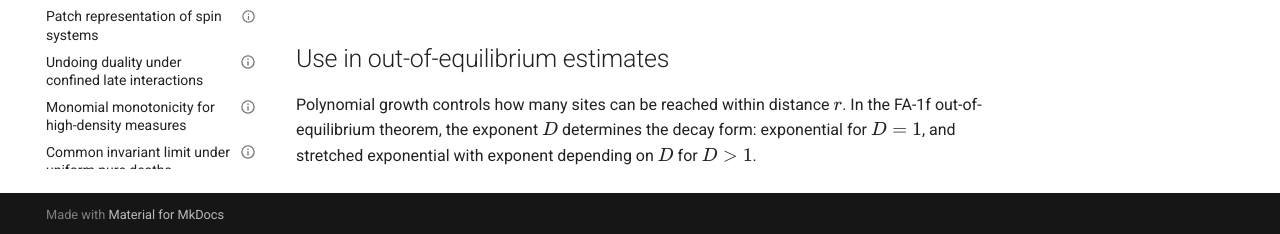
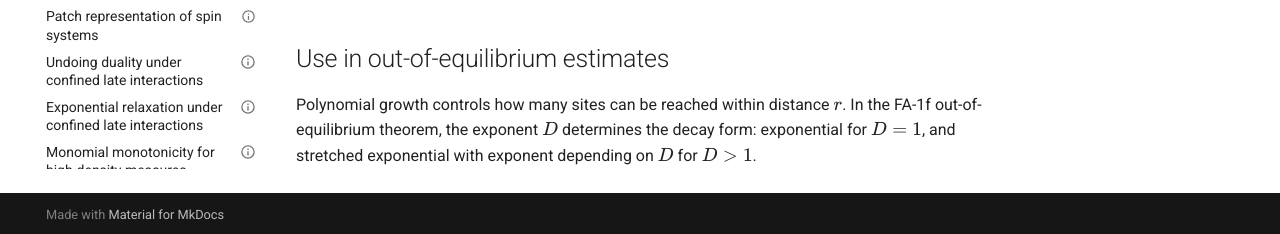
Before and after one commit to maciejgluchowski86-beep/ips-wiki, an MkDocs documentation site: the page built from docs/entries/polynomial-growth-lattice.md, in a window 1280 px wide and 1265 px high. Shown: the part 1028-1262 px from the top of the window. Built offline with MkDocs 1.6.1 and Material for MkDocs 9.7.7, drawn with Linux system fonts in a browser that asks for light colours; comment, search, counter and statistics services are not loaded.

Commit message:
Add confined interaction relaxation lemma to navigation

```diff
--- a/mkdocs.yml
+++ b/mkdocs.yml
@@ -51,6 +51,7 @@ nav:
       - High-density measure: entries/high-density-measure.md
       - Patch representation of spin systems: entries/patch-representation-of-spin-systems.md
       - Undoing duality under confined late interactions: entries/undoing-duality-under-confined-late-interactions.md
+      - Exponential relaxation under confined late interactions: entries/exponential-relaxation-under-confined-late-interactions.md
       - Monomial monotonicity for high-density measures: entries/monomial-monotonicity-for-high-density-measures.md
       - Common invariant limit under uniform pure deaths: entries/common-invariant-limit-under-uniform-pure-deaths.md
   - KCSM:
```
